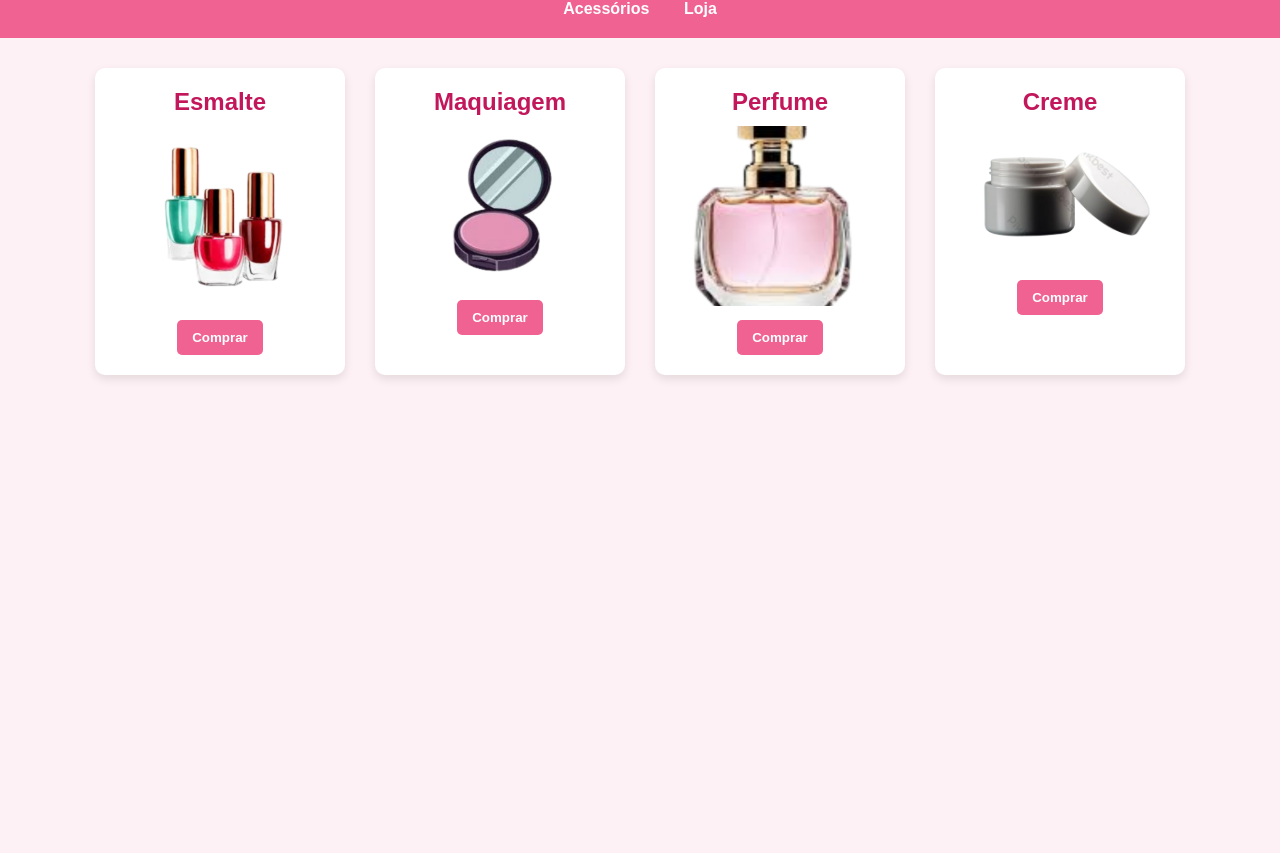
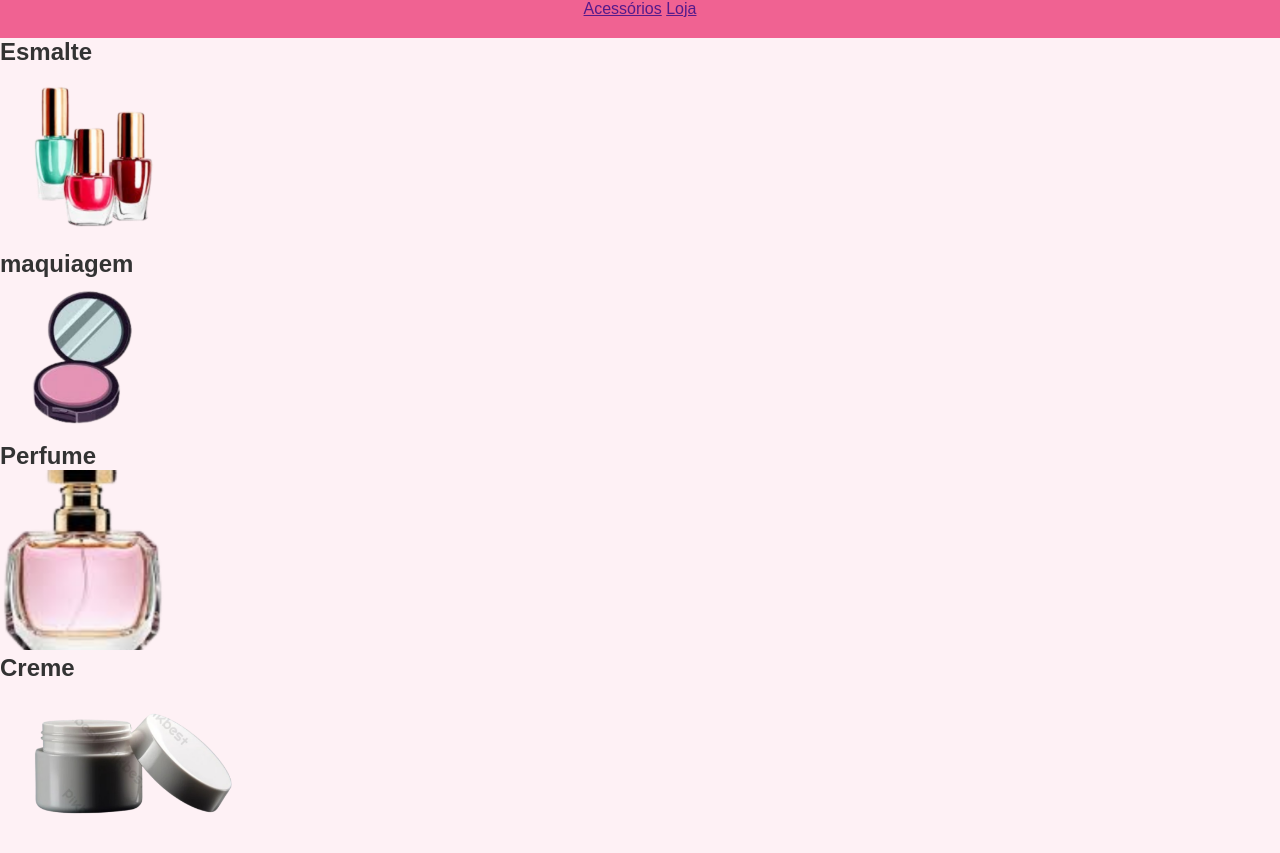
Before and after one commit to emanoelgamer64-ship-it/Cosmeticos, a plain HTML site: page index.html in a window 1280 px wide. Shown: the part 67-920 px from the top of the page. Before the commit the page ends 800 px from the top, so only its background shows below. Drawn offline with Linux system fonts and the light colour scheme.

Commit message:
Add files via upload

```diff
--- a/index.html
+++ b/index.html
@@ -1,46 +1,28 @@
 <!DOCTYPE html>
-<html lang="pt-br">
+<html lang="en">
 <head>
     <meta charset="UTF-8">
     <meta name="viewport" content="width=device-width, initial-scale=1.0">
-    <title>Loja de Cosméticos</title>
-    <link rel="stylesheet" href="style.css">
+    <title>Document</title>
+
+ <link rel="stylesheet" href="style.css">
 </head>
 <body>
     <header>
-        <h1>Loja de Cosméticos</h1>
-        <nav>
-            <a href="#">Acessórios</a>
-            <a href="#">Loja</a>
-        </nav>
+    <Center><H1>Loja de cosmeticos</H1></Center>
+        <a href="">Acessórios</a>
+
+        <a href="">Loja</a>
     </header>
+    <H2>Esmalte</H2>
+      <img src="img/download (1).png" width="180" alt="">
+    <H2>maquiagem</H2>
+    <img src="img/download (3).png" width="160" alt="">
 
-    <main>
-        <section class="produtos">
-            <div class="produto">
-                <h2>Esmalte</h2>
-                <img src="/img/download (1).png" alt="Esmalte" width="180">
-                <button>Comprar</button>
-            </div>
+    <H2>Perfume</H2>
+      <img src="img/download (4).png"width="180" alt="">
 
-            <div class="produto">
-                <h2>Maquiagem</h2>
-                <img src="/img/download (3).png" alt="Maquiagem" width="160">
-                <button>Comprar</button>
-            </div>
-
-            <div class="produto">
-                <h2>Perfume</h2>
-                <img src="/img/download (4).png" alt="Perfume" width="180">
-                <button>Comprar</button>
-            </div>
-
-            <div class="produto">
-                <h2>Creme</h2>
-                <img src="/img/download (5).png" alt="Creme" width="250">
-                <button>Comprar</button>
-            </div>
-        </section>
-    </main>
+      <H2>Creme</H2>
+      <img src="img/download (5).png" width="250" alt="">
 </body>
 </html>
```
